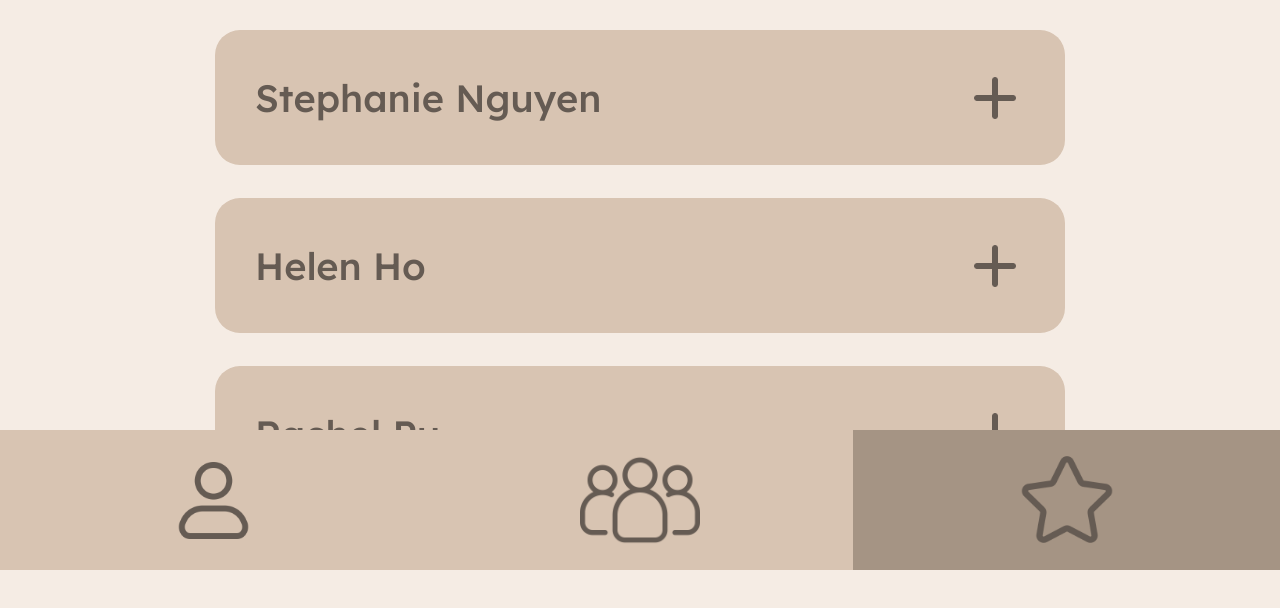
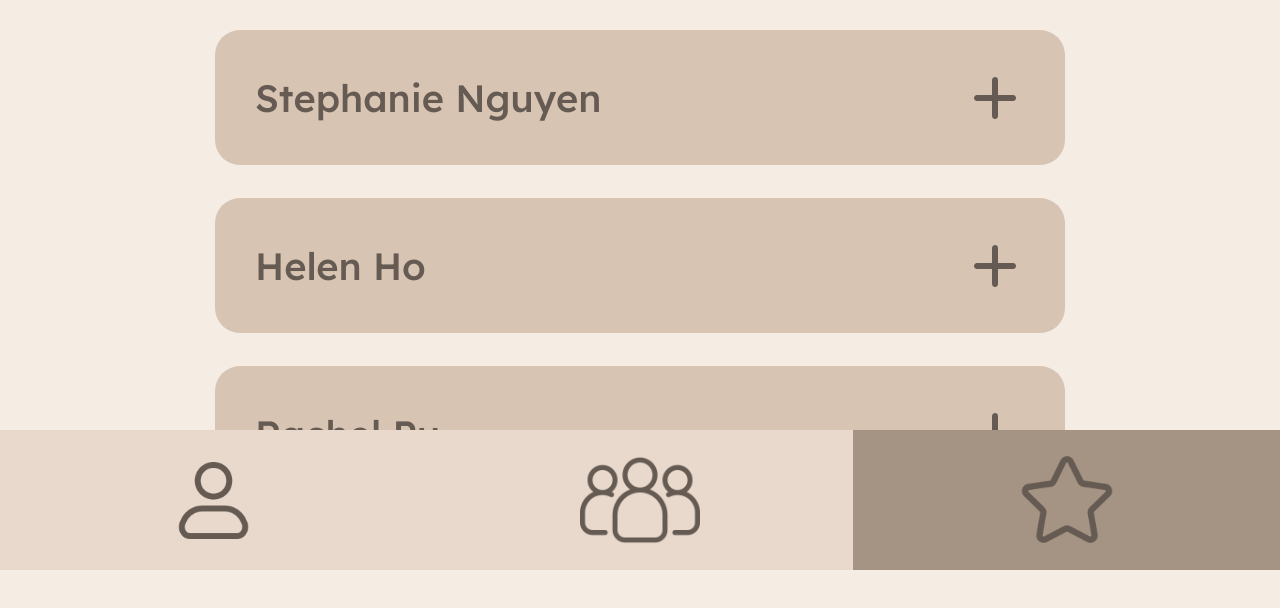
Before and after one commit to hohelen/ChoreHero, a plain HTML site: page frontend/pages/group/add-admin.html in a window 1280 px wide. Shown: the part 230-838 px from the top of the page. Drawn offline with Linux system fonts and the light colour scheme.

Commit message:
Check inactive tab navbar colors

```diff
--- a/frontend/css/global.css
+++ b/frontend/css/global.css
@@ -195,7 +195,7 @@ html {
     display: flex;
     justify-content: center;
     align-items: center;
-    background-color: #d8c4b2;
+    background-color: #e8d9cc;
     height: 140px;
     position: fixed;
     left: 0;
```
